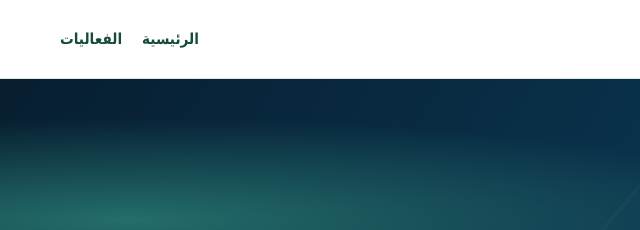
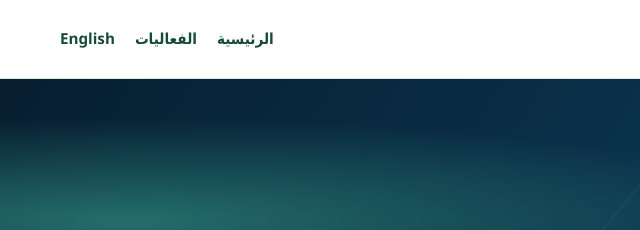
Before and after one commit to maswad1/freesyrians-ca, a plain HTML site: page events/index.html in a window 1280 px wide. Shown: the top 230 px of the page, 0-640 px from the left. Drawn offline with Linux system fonts and the light colour scheme.

```diff
--- a/events/index.html
+++ b/events/index.html
@@ -29,7 +29,7 @@
   <header class="event-nav">
     <div class="event-nav-inner">
       <a class="event-logo" href="../index-ar.html"><strong>FREE SYRIANS</strong><small>أحرار سوريا</small></a>
-      <nav class="event-links" aria-label="التنقل"><a href="../index-ar.html">الرئيسية</a><a href="./" aria-current="page">الفعاليات</a></nav>
+      <nav class="event-links" aria-label="التنقل"><a href="../index-ar.html">الرئيسية</a><a href="./" aria-current="page">الفعاليات</a><a href="index-en.html" lang="en">English</a></nav>
     </div>
   </header>
   <main>
```
